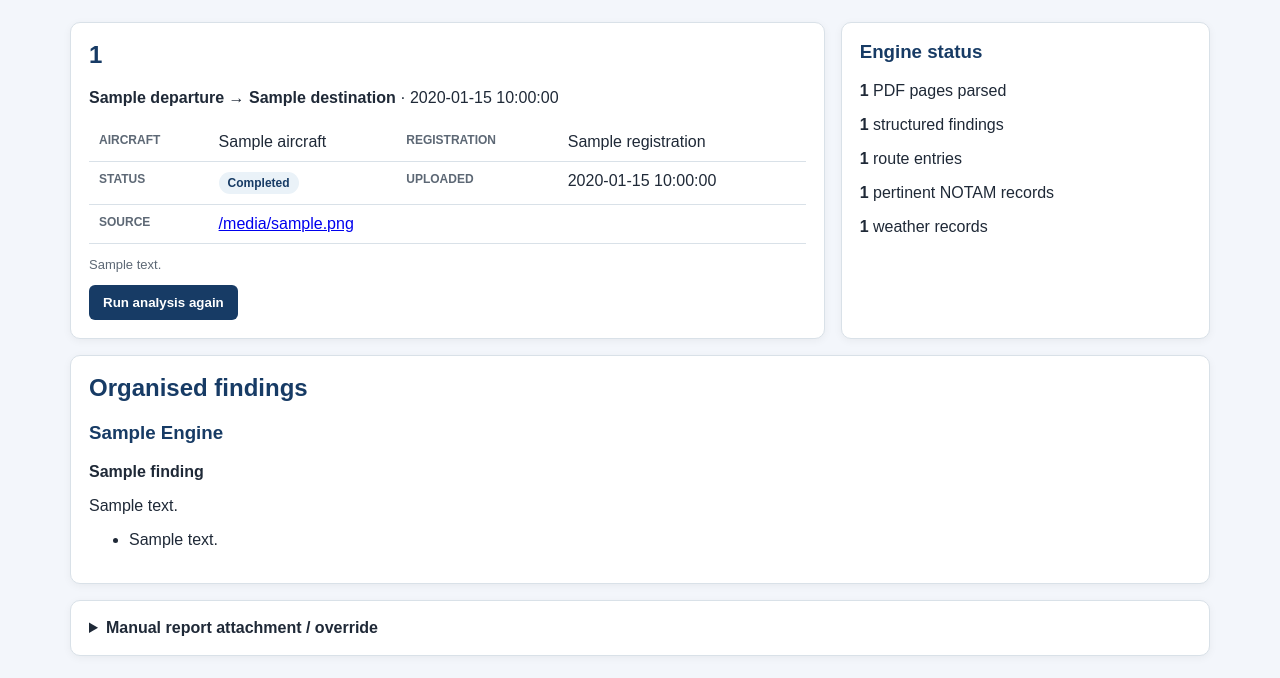
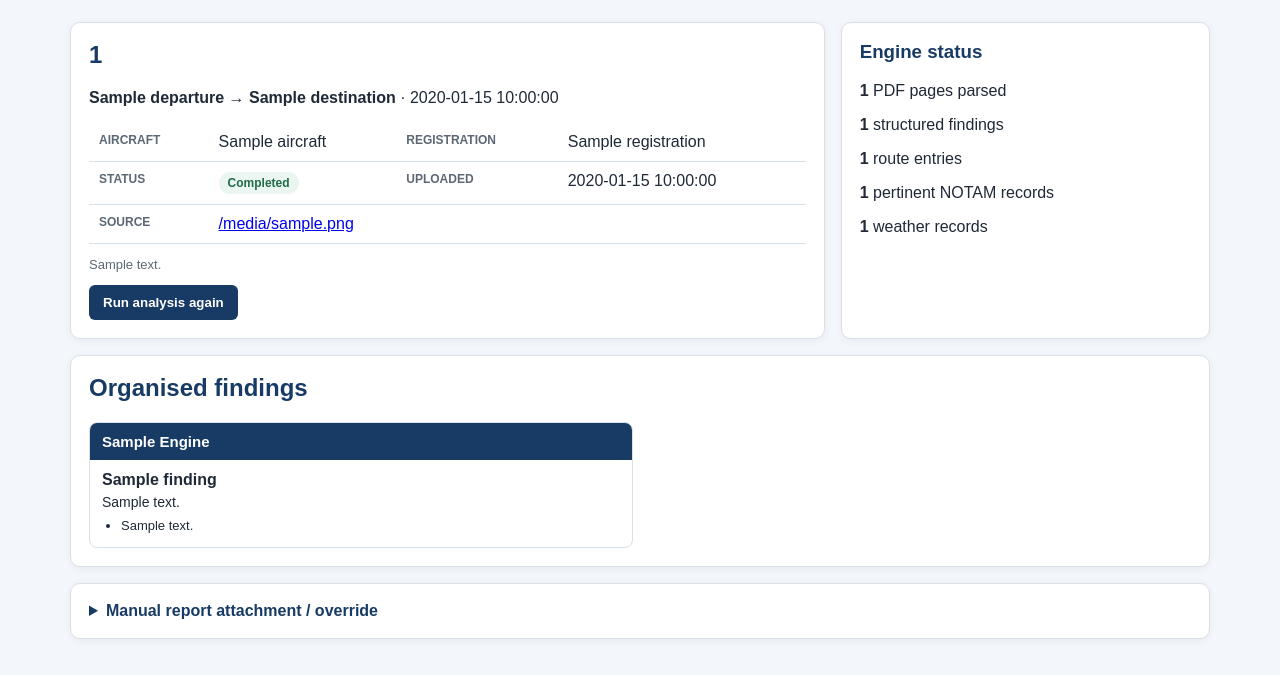
Before and after one commit to Easyeye123/pilotdriven-ODSS, a FastAPI app: template pilotdriven_odss_dashboard/app/templates/flight.html in a window 1280 px wide. Shown: the part 125-803 px from the top of the page. After the commit the page ends 772 px from the top, so only its background shows below. Run offline with FastAPI, Linux system fonts and the light colour scheme; the template is opened without the code that fills it: most values are stand-ins (such as "Sample title", 1, 10 or a date in 2020).

Commit message:
Add ODSS result and status styling

```diff
--- a/pilotdriven_odss_dashboard/app/static/app.css
+++ b/pilotdriven_odss_dashboard/app/static/app.css
@@ -32,3 +32,22 @@ label{font-weight:700;font-size:13px}
 .muted{color:#5d6875;font-size:13px}
 .modules{columns:2;margin:0;padding-left:20px;line-height:1.7}
 .actions{display:flex;gap:10px;flex-wrap:wrap}
+.status-completed{background:#eaf6ef;color:#216b4a}
+.status-failed{background:#fce9ec;color:#a51e2d}
+.status-processing{background:#fff3d7;color:#8a5600}
+.error-box{margin:12px 0;padding:12px;border-left:4px solid var(--red);background:#fce9ec;color:#7f1722;border-radius:5px}
+.engine-grid{display:grid;grid-template-columns:repeat(2,minmax(0,1fr));gap:14px}
+.engine-panel{border:1px solid var(--border);border-radius:8px;overflow:hidden;background:#fff}
+.engine-panel>h3{margin:0;padding:10px 12px;background:var(--navy);color:#fff;font-size:15px}
+.finding{padding:11px 12px;border-bottom:1px solid var(--border)}
+.finding:last-child{border-bottom:0}
+.finding p{margin:5px 0;font-size:14px}
+.finding ul{margin:7px 0 0;padding-left:19px;font-size:13px;line-height:1.45}
+.finding-critical{border-left:5px solid var(--red)}
+.finding-warning{border-left:5px solid var(--amber)}
+.finding-information{border-left:5px solid var(--green)}
+.finding-unknown{border-left:5px solid #5d6875}
+.warning-card{border-left:5px solid var(--amber)}
+details summary{cursor:pointer;color:var(--navy)}
+.manual-grid{margin-top:14px}
+@media(max-width:800px){.engine-grid{grid-template-columns:1fr}}
```
